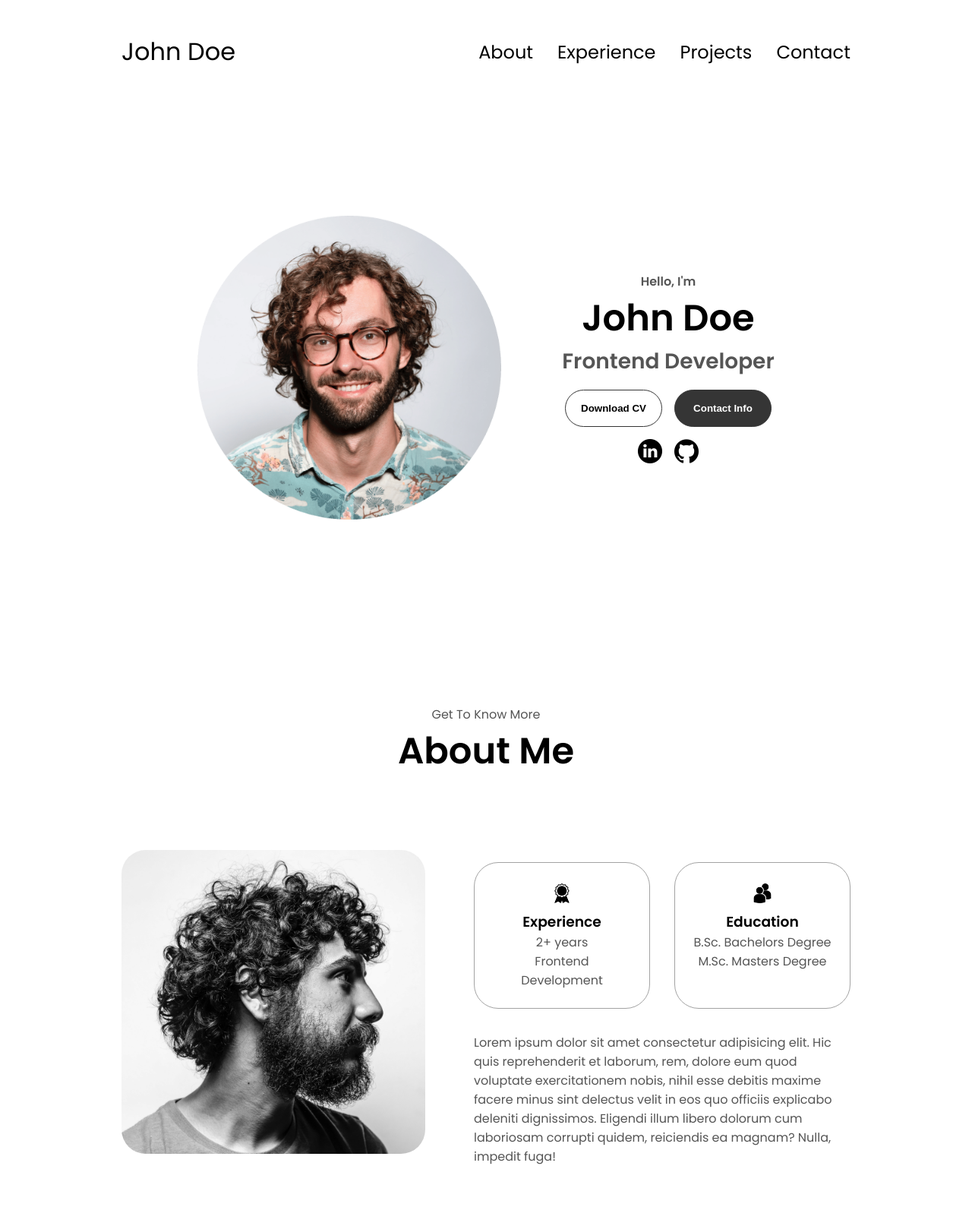
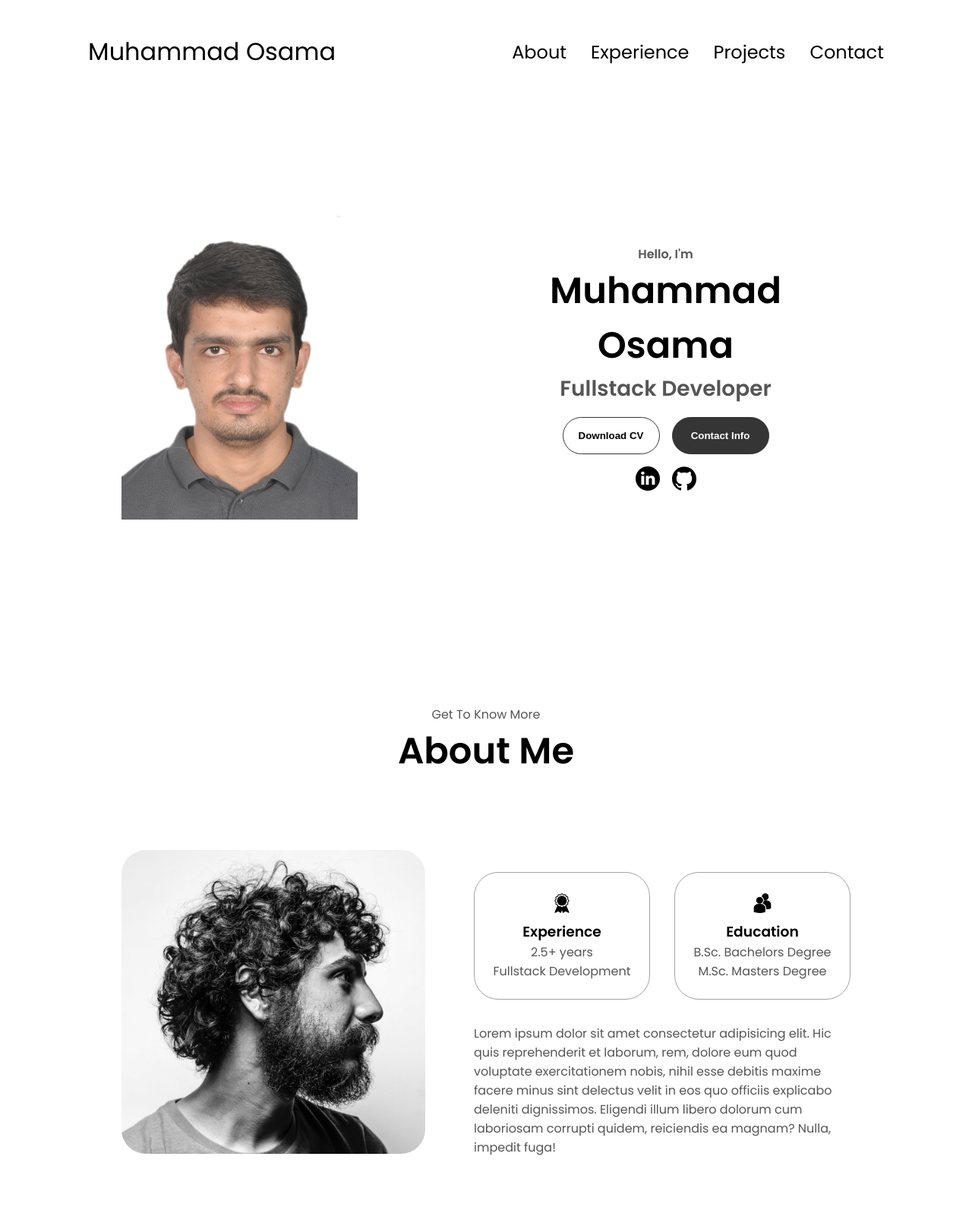
Before and after one commit to 0sama-rao/Portfolio_website, a plain HTML site: page index.html in a window 1280 px wide. Shown: the top 1589 px of the page at 76% size. Drawn offline with Linux system fonts and the light colour scheme.

Commit message:
Added links and Cv with profile pic

```diff
--- a/index.html
+++ b/index.html
@@ -10,7 +10,7 @@
   </head>
   <body>
     <nav id="desktop-nav">
-      <div class="logo">John Doe</div>
+      <div class="logo">Muhammad Osama</div>
       <div>
         <ul class="nav-links">
           <li><a href="#about">About</a></li>
@@ -21,7 +21,7 @@
       </div>
     </nav>
     <nav id="hamburger-nav">
-      <div class="logo">John Doe</div>
+      <div class="logo">Muhammad Osama</div>
       <div class="hamburger-menu">
         <div class="hamburger-icon" onclick="toggleMenu()">
           <span></span>
@@ -38,16 +38,16 @@
     </nav>
     <section id="profile">
       <div class="section__pic-container">
-        <img src="./assets/profile-pic.png" alt="John Doe profile picture" />
+        <img src="./assets/profile-pic.JPG" alt="John Doe profile picture" />
       </div>
       <div class="section__text">
         <p class="section__text__p1">Hello, I'm</p>
-        <h1 class="title">John Doe</h1>
-        <p class="section__text__p2">Frontend Developer</p>
+        <h1 class="title">Muhammad Osama</h1>
+        <p class="section__text__p2">Fullstack Developer</p>
         <div class="btn-container">
           <button
             class="btn btn-color-2"
-            onclick="window.open('./assets/resume-example.pdf')"
+            onclick="window.open('./assets/CV.pdf')"
           >
             Download CV
           </button>
@@ -60,13 +60,13 @@
             src="./assets/linkedin.png"
             alt="My LinkedIn profile"
             class="icon"
-            onclick="location.href='https://linkedin.com/'"
+            onclick="location.href='https://www.linkedin.com/in/muhammad-osama-rao-1228031b2/'"
           />
           <img
             src="./assets/github.png"
             alt="My Github profile"
             class="icon"
-            onclick="location.href='https://github.com/'"
+            onclick="location.href='https://github.com/0sama-rao'"
           />
         </div>
       </div>
@@ -91,7 +91,7 @@
                 class="icon"
               />
               <h3>Experience</h3>
-              <p>2+ years <br />Frontend Development</p>
+              <p>2.5+ years <br />Fullstack Development</p>
             </div>
             <div class="details-container">
               <img
@@ -199,7 +199,7 @@
             </div>
           </div>
           <div class="details-container">
-            <h2 class="experience-sub-title">Frontend Development</h2>
+            <h2 class="experience-sub-title">Fullstack Development</h2>
             <div class="article-container">
               <article>
                 <img
@@ -375,7 +375,7 @@
           </ul>
         </div>
       </nav>
-      <p>Copyright &#169; 2023 John Doe. All Rights Reserved.</p>
+      <p>Copyright &#169; 2024 Muhammad Osama. All Rights Reserved.</p>
     </footer>
     <script src="script.js"></script>
   </body>
```
Also changed, not shown: assets/profile-pic.JPG (added), assets/profile-pic.png (deleted), 2 other files.
